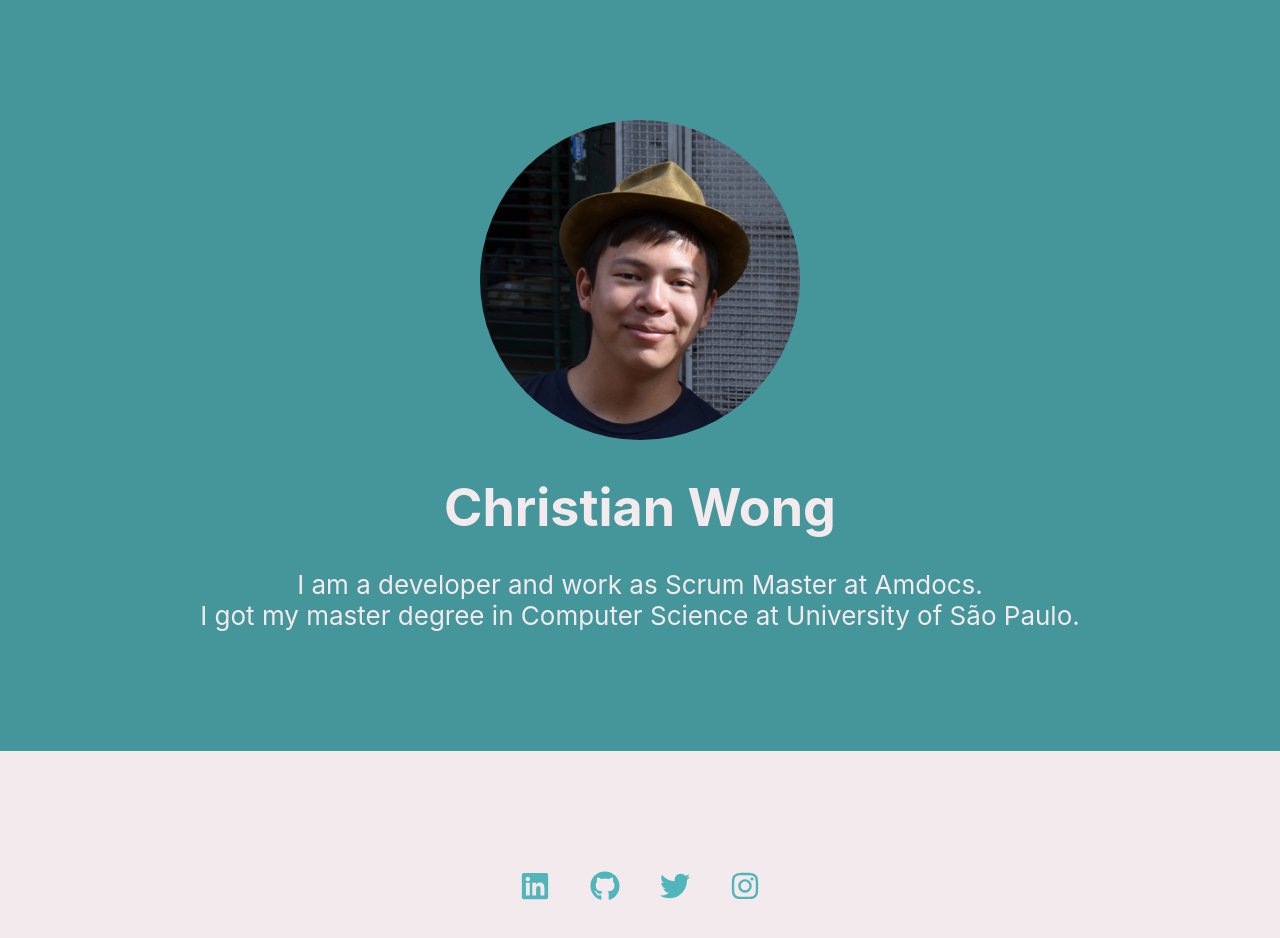
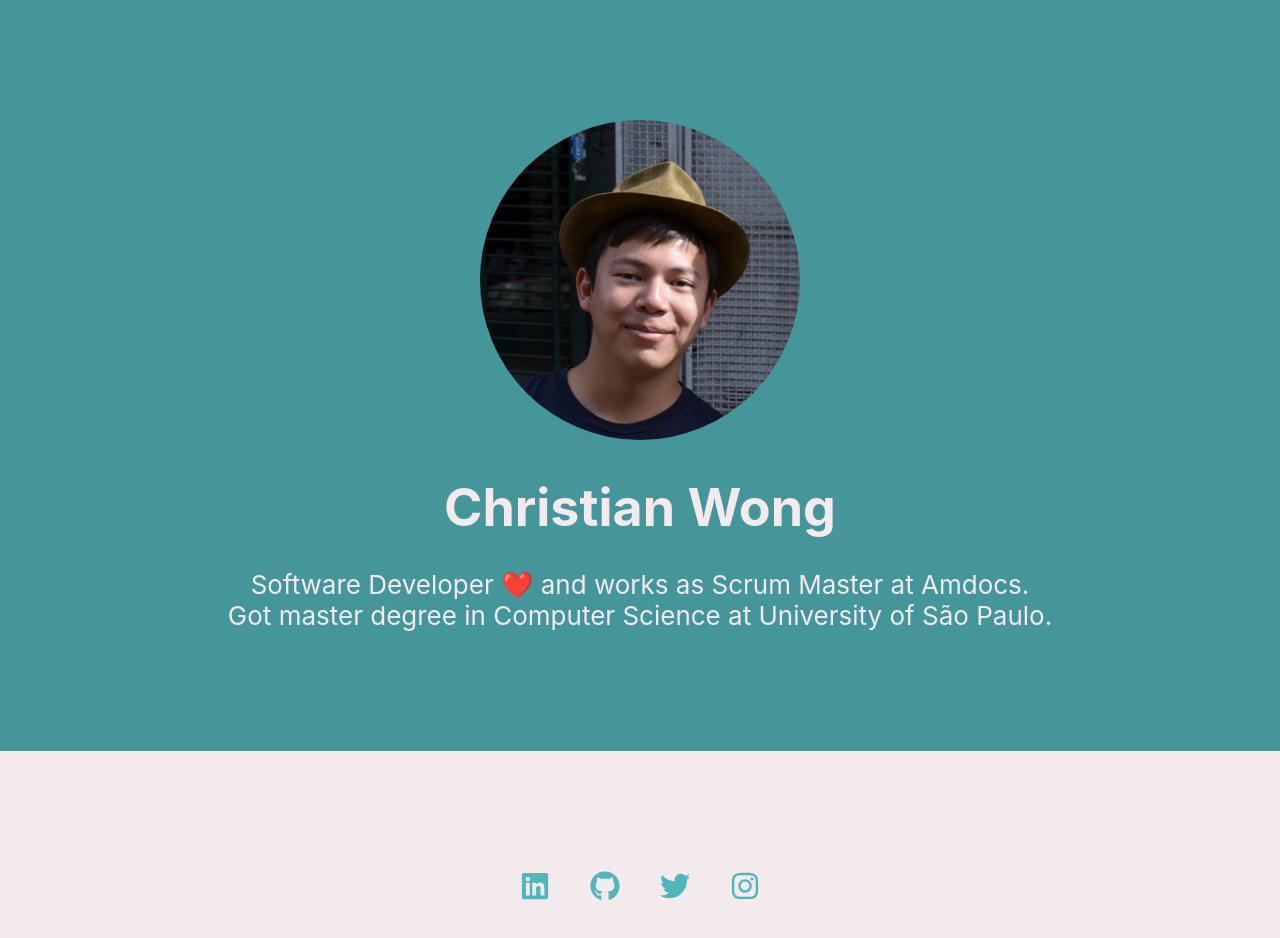
Before and after one commit to christianwong/christianwong.dev, a React (Create React App) app: page / in a window 1280 px wide. Shown: the top 938 px of the page. Built offline with nearby package versions, Linux system fonts and the light colour scheme.

Commit message:
Adding love

```diff
--- a/src/components/ProfileDescription/index.tsx
+++ b/src/components/ProfileDescription/index.tsx
@@ -3,10 +3,14 @@ import React from 'react';
 const ProfileDescription: React.FC = () => {
   return (
     <>
-      <p>I am a developer and work as Scrum Master at Amdocs.</p>
       <p>
-        I got my master degree in Computer Science at University of São Paulo.
+        Software Developer&nbsp;
+        <span aria-label="love" role="img">
+          ❤️
+        </span>
+        &nbsp;and works as Scrum Master at Amdocs.
       </p>
+      <p>Got master degree in Computer Science at University of São Paulo.</p>
     </>
   );
 };
```
